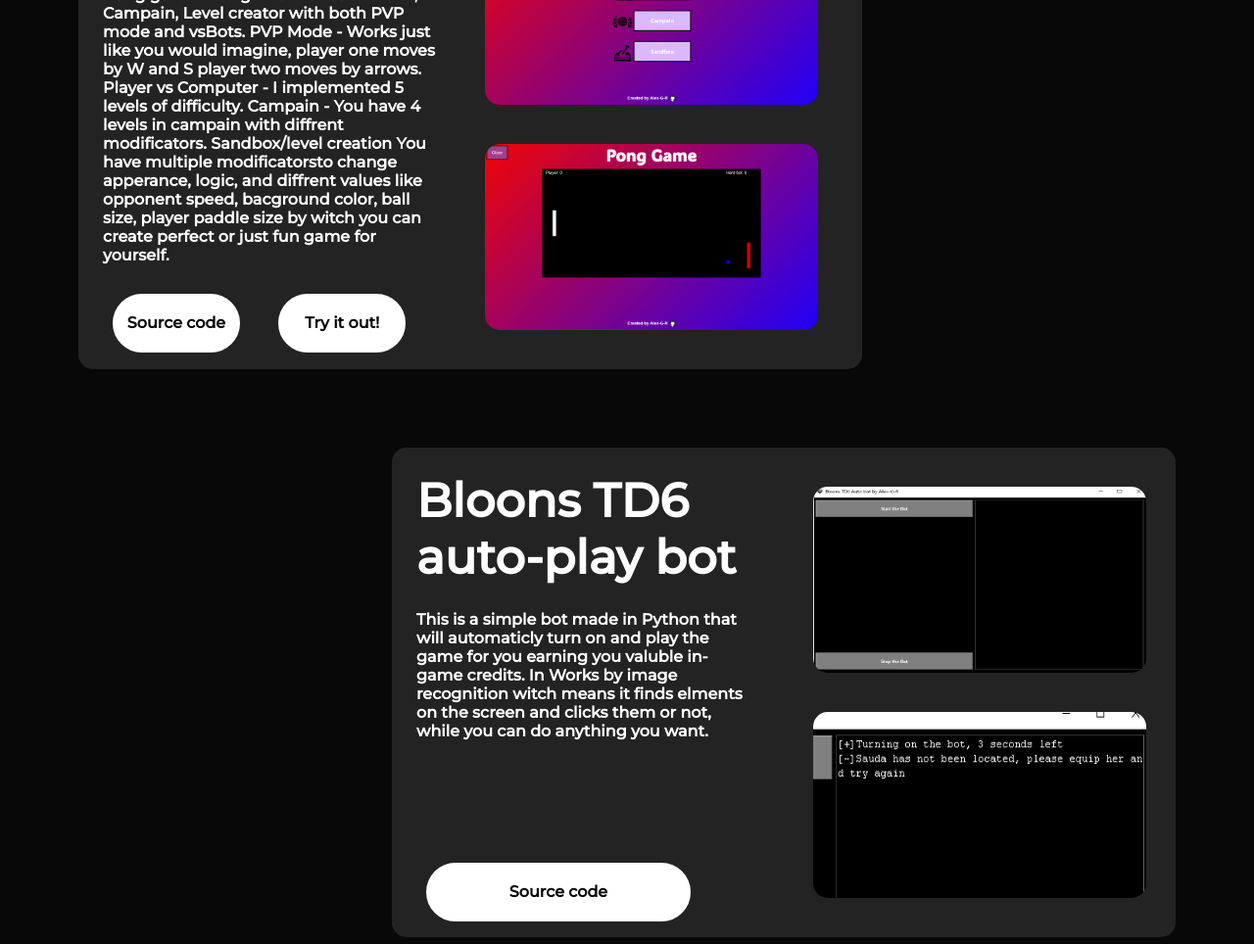
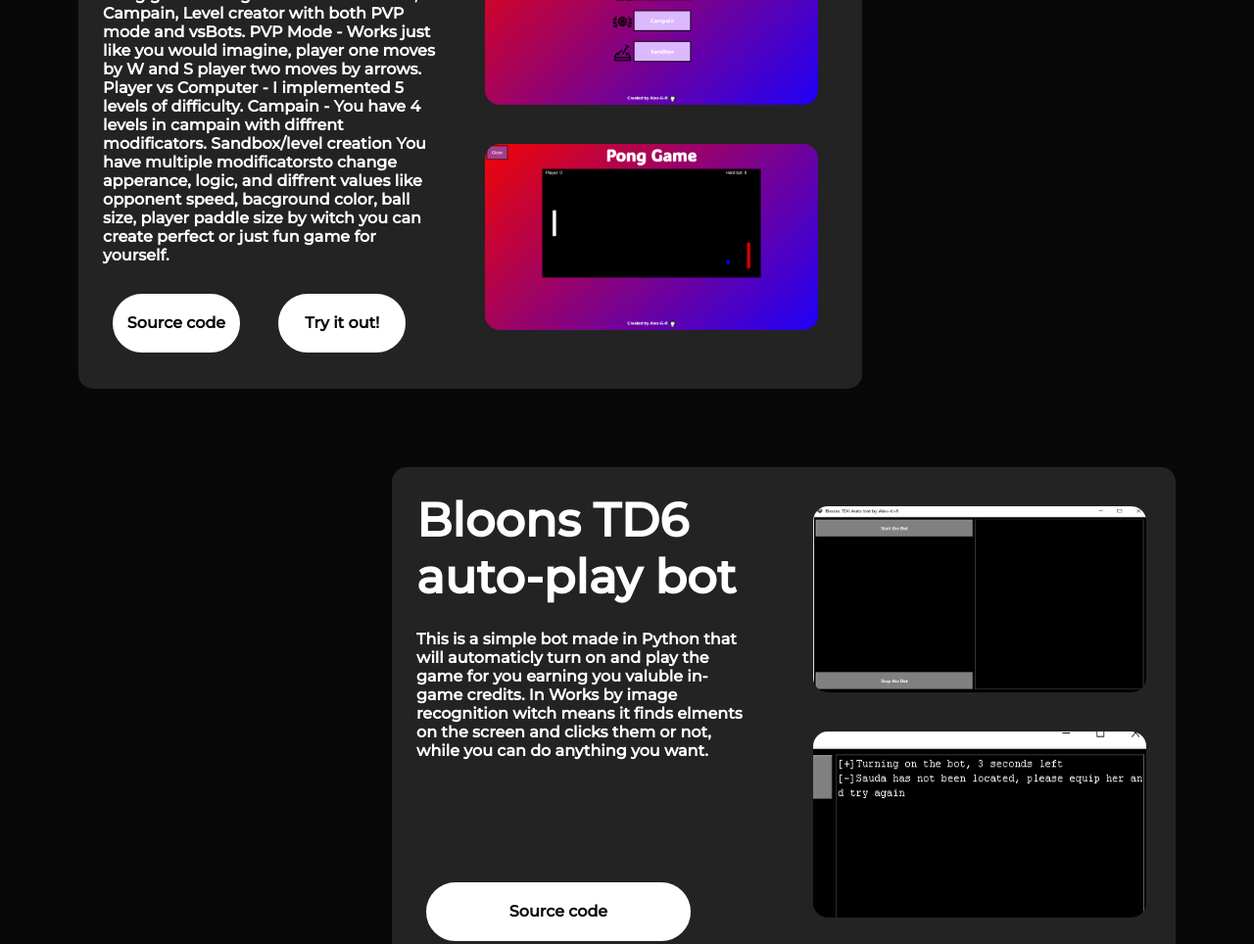
Before and after one commit to Alex-G-R/Personal-portfolio-page, a website: page public/index-desktop.html in a window 1280 px wide. Shown: the part 3955-4919 px from the top of the page at 98% size. Drawn offline with Linux system fonts and the light colour scheme.

Commit message:
Better putton placement on project card

```diff
--- a/public/styles/desktop.css
+++ b/public/styles/desktop.css
@@ -303,7 +303,7 @@
     .project-container{
         margin-top: 80px;
         font-family: "Montserrat", sans-serif;
-        height: 500px;
+        height: 520px;
         width: 800px;
         background-color: rgb(36, 35, 35) ;
         border-radius: 15px;
@@ -358,6 +358,7 @@
 
     .project-button{
         margin-top: 30px;
+        margin-bottom: 30px;
         height: 60px;
         width: 130px;
         margin-left: 35px;
```
